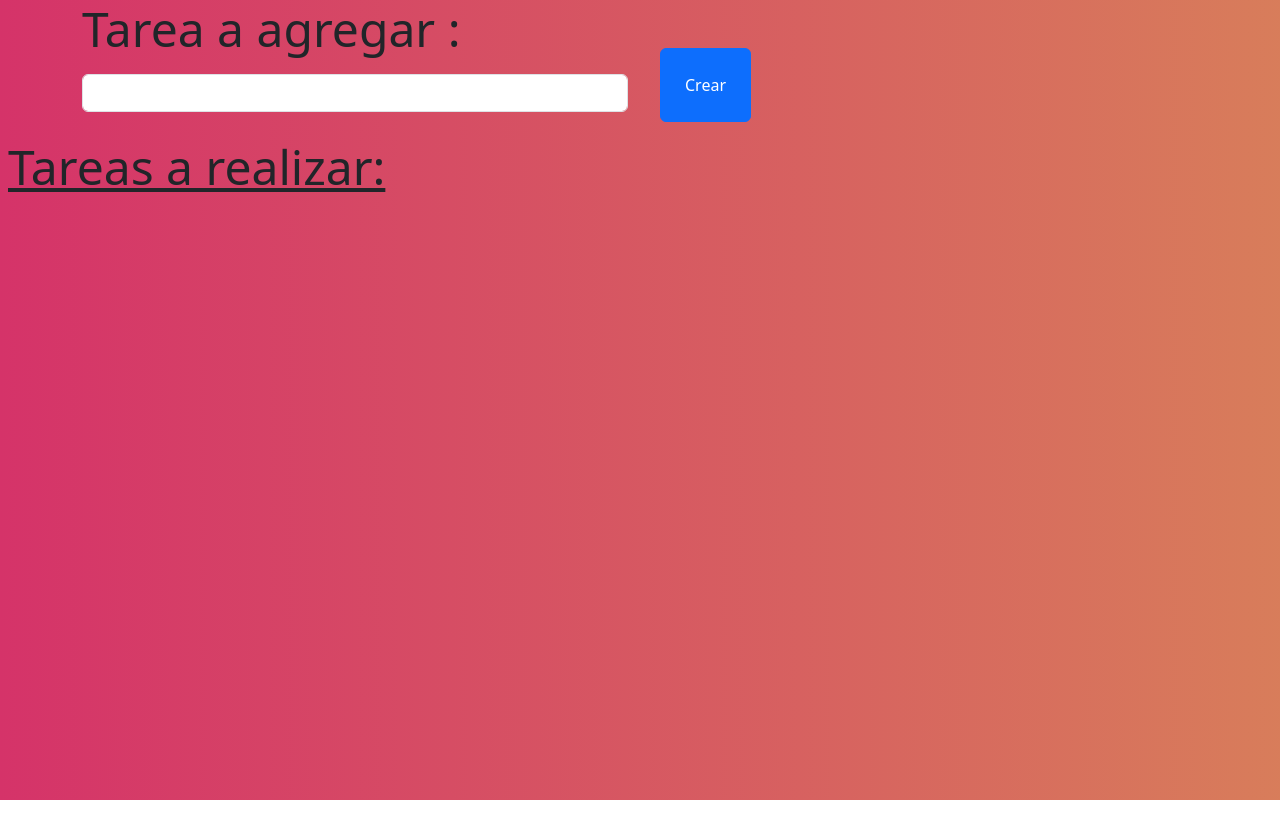
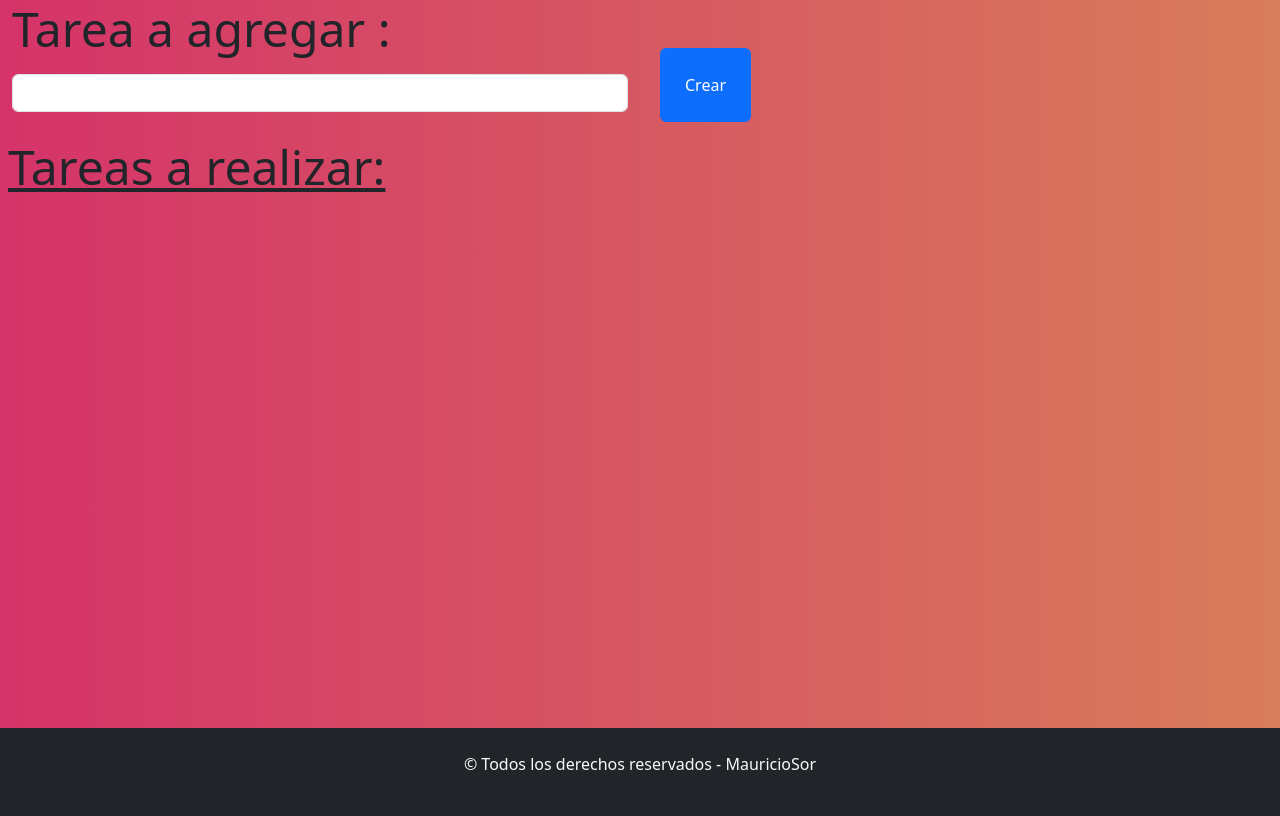
Before and after one commit to MauricioSor/Lista-De-Tareas, a plain HTML site: page index.html in a window 1280 px wide. Drawn offline with nearby package versions, Linux system fonts and the light colour scheme.

Commit message:
Agregado footer

```diff
--- a/css/style.css
+++ b/css/style.css
@@ -2,6 +2,10 @@ body{
     background-image: linear-gradient(90deg, #d53369, #daae51,red,purple);
     background-size: 500%;
     animation:animacion 10s infinite;
+}
+main{
+flex-grow: 1;
+min-height: 91vh;
 }
 @keyframes animacionFondo{
     0%{
--- a/index.html
+++ b/index.html
@@ -14,20 +14,16 @@
 </head>
 
 <body>
-    <header>
-        <nav>
-        </nav>
-    </header>
     <main>
         <div class="agregar">
-            <div class="container">
+            <div class="container-fluid">
                 <div class="row">
                     <div class="col-6 ">
                         <label for="tareaTexto" class=" form-label"><h3 class=" display-5">Tarea a agregar :</h3> </label>
                         <input type="tarea" class="form-control" id="tareaTexto" aria-describedby="inputTarea">
                     </div>
                     <div class="col-6">
-                        <button id="crear" type="submit" class="ms-2 mt-5 p-4  btn btn-primary">Crear</button>
+                        <button id="crear" type="submit" class=" ms-2  mt-5  p-4  btn btn-primary">Crear</button>
                     </div>
                 </div>
             </div>
@@ -36,6 +32,9 @@
             <h3 class="display-5 text-decoration-underline"> Tareas a realizar: </h3>
         </div>
     </main>
+    <footer class="py-4 bg bg-dark text-center text-light">
+        <p>&copy; Todos los derechos reservados - MauricioSor</p>
+    </footer>
 </body>
 <script src="https://cdn.jsdelivr.net/npm/bootstrap@5.3.0-alpha3/dist/js/bootstrap.bundle.min.js"
     integrity="sha384-ENjdO4Dr2bkBIFxQpeoTz1HIcje39Wm4jDKdf19U8gI4ddQ3GYNS7NTKfAdVQSZe"
```
